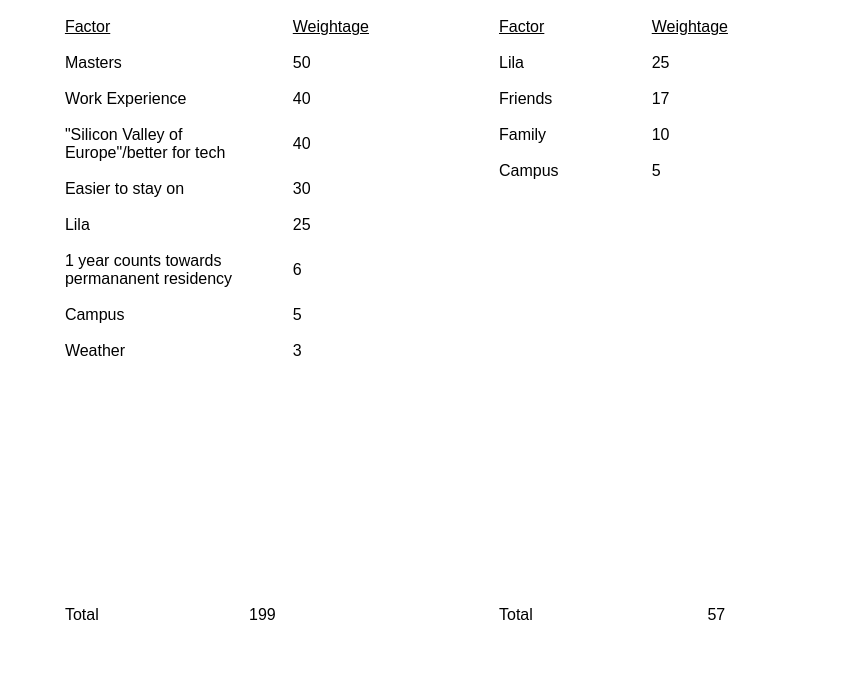
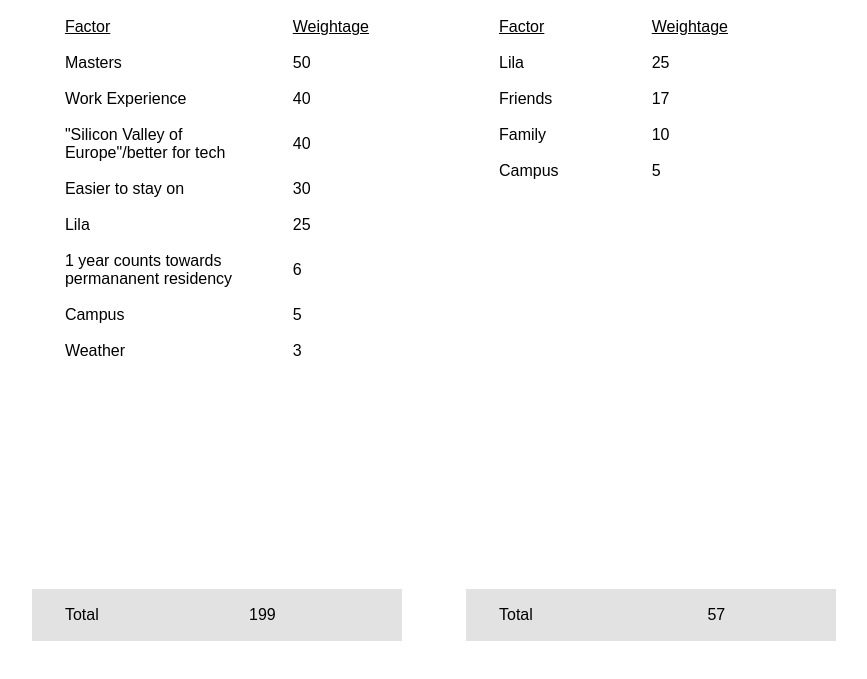
Before and after one commit to vanajmoorthy/decision, a plain HTML site: page index.html in a window 1280 px wide. Shown: the part 119-798 px from the top of the page, without its empty margins (206-1073 px from the left). Drawn offline with Linux system fonts and the light colour scheme; a web font is replaced by a local one.

Commit message:
add some styles idk

```diff
--- a/style.css
+++ b/style.css
@@ -58,3 +58,8 @@ th {
 		flex-direction: column;
 	}
 }
+
+#t-total,
+#s-total {
+	background-color: #e2e2e2;
+}
```
